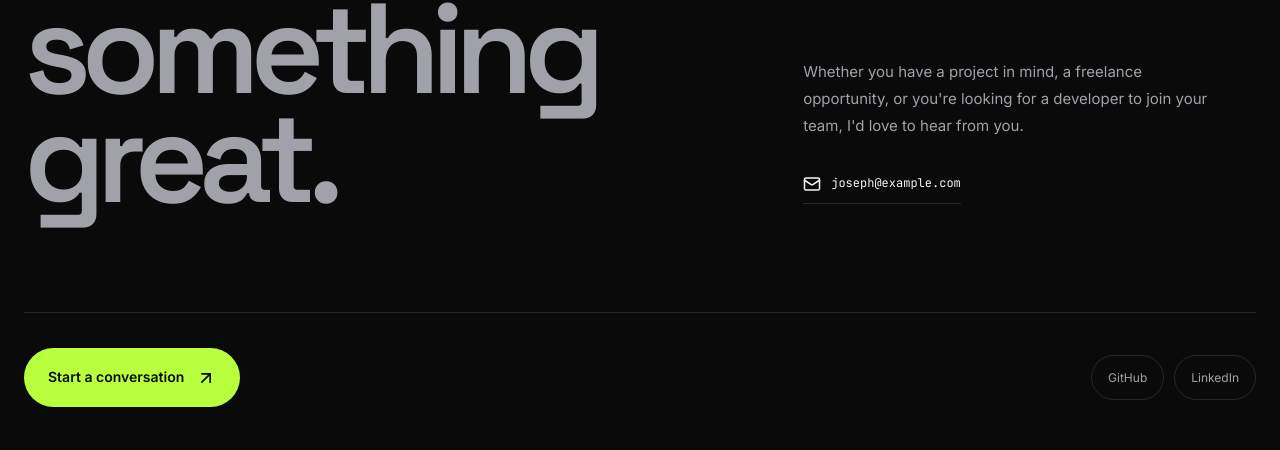
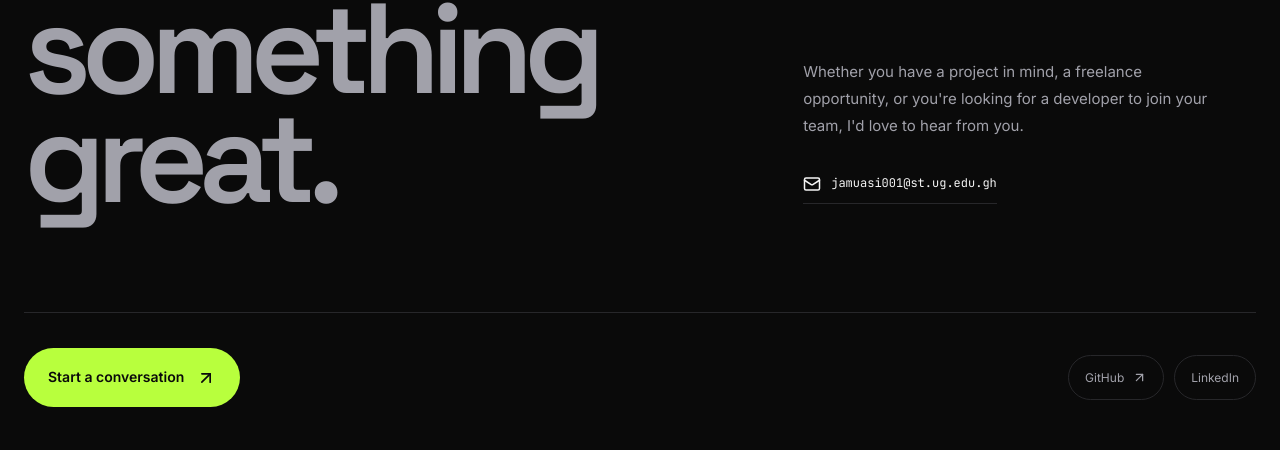
Before and after one commit to josephamuasi001/MY-PORTFOLIO, a React (Vite) app in the folder joseph-portfolio/: page / in a window 1280 px wide. Shown: the part 10655-11105 px from the top of the page. Built offline with nearby package versions, Linux system fonts and the light colour scheme.

Commit message:
feat: update contact email and add GitHub link in Contact section

```diff
--- a/joseph-portfolio/src/sections/Contact.jsx
+++ b/joseph-portfolio/src/sections/Contact.jsx
@@ -16,7 +16,6 @@ function Contact() {
           CONTACT
         </div>
 
-
         {/* Main Contact */}
         <div className="contact-main">
 
@@ -34,7 +33,6 @@ function Contact() {
 
           </div>
 
-
           <div className="contact-description">
 
             <p>
@@ -43,22 +41,23 @@ function Contact() {
               to join your team, I'd love to hear from you.
             </p>
 
+            {/* Email Address */}
             <a
               href="mailto:jamuasi001@st.ug.edu.gh"
               className="contact-email"
             >
               <Mail size={18} />
-              joseph@example.com
+              jamuasi001@st.ug.edu.gh
             </a>
 
           </div>
 
         </div>
 
-
         {/* Contact Actions */}
         <div className="contact-actions">
 
+          {/* Email CTA */}
           <a
             href="mailto:jamuasi001@st.ug.edu.gh"
             className="contact-primary"
@@ -67,16 +66,21 @@ function Contact() {
             <ArrowUpRight size={20} />
           </a>
 
-
+          {/* Social Links */}
           <div className="contact-socials">
 
+            {/* GitHub */}
             <a
               href="https://github.com/josephamuasi001"
+              target="_blank"
+              rel="noopener noreferrer"
               aria-label="GitHub"
             >
               GitHub
+              <ArrowUpRight size={15} />
             </a>
 
+            {/* LinkedIn - coming later */}
             <a
               href="#"
               aria-label="LinkedIn"
@@ -87,7 +91,6 @@ function Contact() {
           </div>
 
         </div>
-
 
         {/* Availability */}
         <div className="contact-availability">
```
